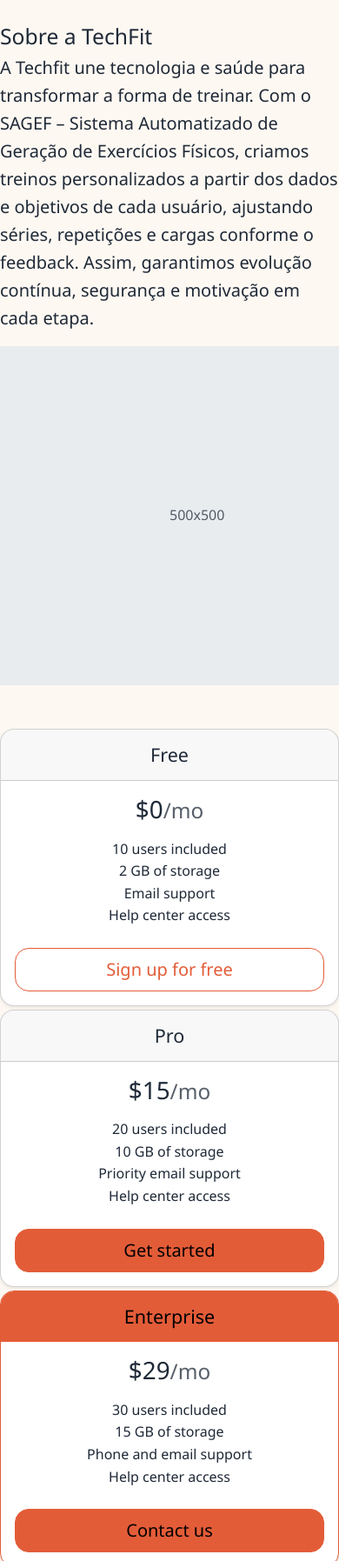
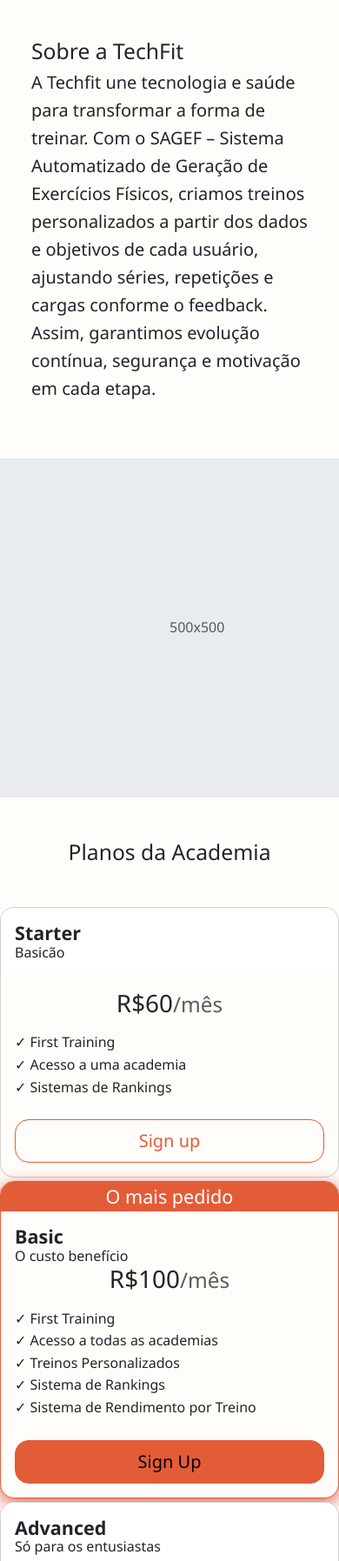
Before and after one commit to jggoncalez/techfit-system, a PHP site: page / in a window 390 px wide. Shown: the part 564-2359 px from the top of the page at 87% size. Run offline with PHP 8.4, Linux system fonts and the light colour scheme.

Commit message:
fix: index.php

```diff
--- a/Assets/scss/style.scss
+++ b/Assets/scss/style.scss
@@ -1,9 +1,9 @@
 $primary: #e35c38;
+$secondary: #ffffff;
 $border-radius: 0.5rem; // arredonda botões
 
 // Cores do tema
-$body-bg: #ffffff;
-$body-color: #1f2937;
+$body-bg: #FFFDFA;
 
 // Tipografia
 $font-family-base: 'Segoe UI', Roboto, 'Helvetica Neue', Arial, sans-serif;
@@ -38,9 +38,8 @@ $navbar-dark-hover-color: rgba(255, 255, 255, 1);
 $navbar-padding-y: 1rem;
 
 body {
-    background-color: #fdf8f2 !important;
+    overflow-x: hidden;
 }
-
 .cards {
     display: flex;
     align-items: center;
@@ -51,14 +50,15 @@ body {
     margin-bottom: 20px;
 }
 
-header .text-bg-light {
-    background-color: #fdf8f2 !important;
+
+
+.imagem-fundo{
+    position: relative;
+    background-image: url(https://images.unsplash.com/photo-1649068618811-9f3547ef98fc?ixlib=rb-4.1.0&ixid=M3wxMjA3fDB8MHxwaG90by1wYWdlfHx8fGVufDB8fHx8fA%3D%3D&auto=format&fit=crop&q=80&w=870);
+    background-position: center center;
+    background-repeat: no-repeat;
+    background-size: 100%;
+    background-attachment: scroll;
 }
 
-.sobre {
-    margin-top: 50px !important;
-    margin-bottom: 50px !important;
-}
-
-
 @import "../../node_modules/bootstrap/scss/bootstrap";
--- a/Assets/views/include/footer.php
+++ b/Assets/views/include/footer.php
@@ -1,8 +1,12 @@
     <footer class="d-flex flex-wrap justify-content-between align-items-center py-3 my-4 border-top">
+               <div class="d-flex flex-wrap align-items-center justify-content-center justify-content-lg-start"> <a
+                        href="/"
+                        class="d-flex align-items-center my-2 my-lg-0 me-lg-auto text-black text-decoration-none"> <img
+                            class="bi me-2" width="50%" height="50%" src="logo-fixed.webp"></img>
         <div class="col-md-4 d-flex align-items-center"> <a href="/"
                 class="mb-3 me-2 mb-md-0 text-body-secondary text-decoration-none lh-1" aria-label="Bootstrap"> <svg
                     class="bi" width="30" height="24" aria-hidden="true">
-                    <use xlink:href="#bootstrap"></use>
+                    <use xlink:href=""></use>
                 </svg> </a> <span class="mb-3 mb-md-0 text-body-secondary">© 2025 Company, Inc</span> </div>
         <ul class="nav col-md-4 justify-content-end list-unstyled d-flex">
             <li class="ms-3"><a class="text-body-secondary" href="#" aria-label="Instagram"><svg class="bi" width="24"
@@ -23,6 +27,7 @@
     <script src="https://cdn.jsdelivr.net/npm/bootstrap@5.3.2/dist/js/bootstrap.min.js"
         integrity="sha384-BBtl+eGJRgqQAUMxJ7pMwbEyER4l1g+O15P+16Ep7Q9Q+zqX6gSbd85u4mG4QzX+"
         crossorigin="anonymous"></script>
+        <script src="Assets/script/script.js"></script>
 </body>
 
 </html>
--- a/Assets/views/include/header.php
+++ b/Assets/views/include/header.php
@@ -5,7 +5,7 @@
     <title>TechFit</title>
     <meta charset="utf-8" />
     <meta name="viewport" content="width=device-width, initial-scale=1, shrink-to-fit=no" />
-    <link rel="shortcut icon" href="/TechFit/Código/Assets/images/TechFit-icon.ico" type="image/x-icon">
+    <link rel="shortcut icon" href="Assets/images/TechFit-icon.ico" type="image/x-icon">
 
     <!-- <link href="https://cdn.jsdelivr.net/npm/bootstrap@5.3.2/dist/css/bootstrap.min.css" rel="stylesheet"
         integrity="sha384-T3c6CoIi6uLrA9TneNEoa7RxnatzjcDSCmG1MXxSR1GAsXEV/Dwwykc2MPK8M2HN" crossorigin="anonymous" /> -->
@@ -15,7 +15,7 @@
 
 <body>
     <header>
-        <div class="px-3 py-2 text-bg-light border-bottom">
+        <div class="px-3 py-2 text-bg-light border-bottom bg-body">
             <div class="container">
                 <div class="d-flex flex-wrap align-items-center justify-content-center justify-content-lg-start"> <a
                         href="/"
--- a/index.php
+++ b/index.php
@@ -2,28 +2,30 @@
 include_once 'Assets/views/include/header.php';
 ?>
     <main>
-        <div class="position-relative overflow-hidden p-3 p-md-5 m-md-3 text-center bg-body-tertiary">
+        <!-- Começo da página -->
+        <div class= "imagem-fundo ">
+        <div class="position-relative overflow-hidden p-3 p-md-5 md-3 mt-0 text-center">
             <div class="col-md-6 p-lg-5 mx-auto my-5">
-                <h3 class="fw-normal text-muted mb-3">A tecnologia que treina com você</h3>
-                <h1 class="display-3 fw-bold">Bem Vindo A Tech Fit</h1>
-                <div class="d-flex gap-3 justify-content-center lead fw-normal"> <a class="icon-link" href="#">
-                        Seja um Cliente
-                        <svg class="bi" aria-hidden="true">
-                            <use xlink:href="#chevron-right"></use>
-                        </svg> </a> <a class="icon-link" href="#">
+                <h3 class="fw-normal mb3 " style="color: #000000;">A tecnologia que treina com você</h3>
+                <h1 class="display-2 text-primary fw-bold " style="text-shadow:0px 4px 4px #000;">Bem Vindo A Tech Fit</h1>
+                <div class="d-flex gap-3 justify-content-center lead fw-normal">
+                    <button class="btn bg-primary text-secondary">
+                        Seja Um Cliente
+                     </button>
+                    <button class="btn btn-outline-primary">
                         Nos Conheça
-                        <svg class="bi" aria-hidden="true">
-                            <use xlink:href="#chevron-right"></use>
-                        </svg> </a> </div>
+                     </button> </div>
+            </div>
             </div>
             <div class="product-device shadow-sm d-none d-md-block"></div>
             <div class="product-device product-device-2 shadow-sm d-none d-md-block"></div>
         </div>
-        <div class="sobre">
-        <div class="row featurette">
-            <div class="col-md-7 align-items-center justify-content-center">
+
+        <!-- Sobre nós -->
+        <div class="row featurette mb-3">
+            <div class="col-md-7 align-items-center justify-content-center p-5">
                 <h2 class="featurette-heading fw-normal lh-1 ">Sobre a TechFit </h2>
-                <p class="lead  ">A Techfit une tecnologia e saúde para transformar a forma de treinar. Com o SAGEF – Sistema Automatizado de Geração de Exercícios Físicos, criamos treinos personalizados a partir dos dados e objetivos de cada usuário, ajustando séries, repetições e cargas conforme o feedback. Assim, garantimos evolução contínua, segurança e motivação em cada etapa.</p>
+                <p class="lead ">A Techfit une tecnologia e saúde para transformar a forma de treinar. Com o SAGEF – Sistema Automatizado de Geração de Exercícios Físicos, criamos treinos personalizados a partir dos dados e objetivos de cada usuário, ajustando séries, repetições e cargas conforme o feedback. Assim, garantimos evolução contínua, segurança e motivação em cada etapa.</p>
             </div>
             <div class="col-md-5"> <svg aria-label="Placeholder: 500x500"
                     class="bd-placeholder-img bd-placeholder-img-lg featurette-image img-fluid mx-auto" height="500"
@@ -33,64 +35,73 @@ include_once 'Assets/views/include/header.php';
                         fill="var(--bs-secondary-color)" dy=".3em">500x500</text>
                 </svg> </div>
         </div>
-        </div>
-        <div class="row row-cols-1 row-cols-md-6 mb-3 text-center align-items-center justify-content-center">
+        <!-- Cards de planos -->
+        <h2 class="text-center m-5" >Planos da Academia</h1>
+        <div class="row row-cols-1 row-cols-md-4  align-items-center justify-content-center mb-5 ">
             <div class="col">
-                <div class="card mb-1 rounded-3 shadow-sm">
+                <div class="card mb-1 rounded-3 shadow-p">
                     <div class="card-header py-3">
-                        <h4 class="my-0 fw-normal">Free</h4>
+                        <h4 class="my-0 fw-bold">Starter</h4>
+                        <h6 class="my-0 fw-normal">Basicão</h4>
                     </div>
                     <div class="card-body">
-                        <h1 class="card-title pricing-card-title">$0<small
-                                class="text-body-secondary fw-light">/mo</small></h1>
+                        <h1 class="card-title pricing-card-title text-center">R$60<small
+                                class="text-body-secondary fw-light">/mês</small></h1>
                         <ul class="list-unstyled mt-3 mb-4">
-                            <li>10 users included</li>
-                            <li>2 GB of storage</li>
-                            <li>Email support</li>
-                            <li>Help center access</li>
-                        </ul> <button type="button" class="w-100 btn btn-lg btn-outline-primary">Sign up for
-                            free</button>
+                            <li>✓ First Training</li>
+                            <li>✓ Acesso a uma academia</li>
+                            <li>✓ Sistemas de Rankings</li>
+
+                        </ul> <button type="button" class="w-100 btn btn-lg btn-outline-primary">Sign up</button>
                     </div>
                 </div>
             </div>
+
             <div class="col">
-                <div class="card mb-1 rounded-3 shadow-sm">
-                    <div class="card-header py-3">
-                        <h4 class="my-0 fw-normal">Pro</h4>
+                <div class="card mb-1 rounded-3 border-primary" style="box-shadow: 0px 5px 19px #DA614E ;">
+                    <div class="card-header py-1 text-bg-primary border-primary ">
+                        <h4 class="my-0 fw-normal text-secondary text-center">O mais pedido</h4>
                     </div>
                     <div class="card-body">
-                        <h1 class="card-title pricing-card-title">$15<small
-                                class="text-body-secondary fw-light">/mo</small></h1>
+                        <h4 class="my-0 fw-bold">Basic</h4>
+                        <h6 class="my-0 fw-normal">O custo benefício</h4>
+                        <h1 class="card-title pricing-card-title text-center">R$100<small
+                                class="text-body-secondary fw-light">/mês</small></h1>
                         <ul class="list-unstyled mt-3 mb-4">
-                            <li>20 users included</li>
-                            <li>10 GB of storage</li>
-                            <li>Priority email support</li>
-                            <li>Help center access</li>
-                        </ul> <button type="button" class="w-100 btn btn-lg btn-primary">Get started</button>
+                            <li>✓ First Training</li>
+                            <li>✓ Acesso a todas as academias</li>
+                            <li>✓ Treinos Personalizados</li>
+                            <li>✓ Sistema de Rankings</li>
+                            <li>✓ Sistema de Rendimento por Treino</li>
+                        </ul> <button type="button" class="w-100 btn btn-lg btn-primary">Sign Up</button>
                     </div>
                 </div>
             </div>
-            <div class="col">
-                <div class="card mb- rounded-3 shadow-sm border-primary">
-                    <div class="card-header py-3 text-bg-primary border-primary">
-                        <h4 class="my-0 fw-normal">Enterprise</h4>
+             <div class="col">
+               <div class="card mb-1 rounded-3 shadow-p">
+                    <div class="card-header py-3">
+                        <h4 class="my-0 fw-bold">Advanced</h4>
+                        <h6 class="my-0 fw-normal">Só para os entusiastas</h4>
                     </div>
                     <div class="card-body">
-                        <h1 class="card-title pricing-card-title">$29<small
-                                class="text-body-secondary fw-light">/mo</small></h1>
+                        <h1 class="card-title pricing-card-title text-center">R$150<small
+                                class="text-body-secondary fw-light">/mês</small></h1>
                         <ul class="list-unstyled mt-3 mb-4">
-                            <li>30 users included</li>
-                            <li>15 GB of storage</li>
-                            <li>Phone and email support</li>
-                            <li>Help center access</li>
-                        </ul> <button type="button" class="w-100 btn btn-lg btn-primary">Contact us</button>
+                            <li>✓ First Training</li>
+                            <li>✓ Acesso a todas as academias</li>
+                            <li>✓ Treinos Personalizados</li>
+                            <li>✓ Sistema de Rankings</li>
+                            <li>✓ Sistema de Rendimento por treio</li>
+                            <li>✓ 1 treino com personal por semana</li>
+
+                        </ul> <button type="button" class="w-100 btn btn-lg btn-outline-primary">Sign up</button>
                     </div>
                 </div>
             </div>
         </div>
         </div>
         <div class="cards">
-        <div class="card" style="width: 18rem;">
+        <!-- <div class="card" style="width: 18rem;">
             <img src="..." class="card-img-top" alt="...">
             <div class="card-body">
                 <h5 class="card-title">Card title</h5>
@@ -116,7 +127,7 @@ include_once 'Assets/views/include/header.php';
                     card’s content.</p>
                 <a href="#" class="btn btn-primary">Go somewhere</a>
             </div>
-        </div>
+        </div> -->
         </div>
     </main>
 
```
Also changed, not shown: style.css, 1 other file.
